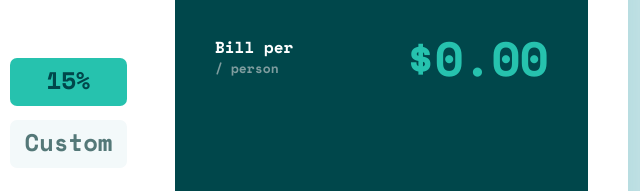
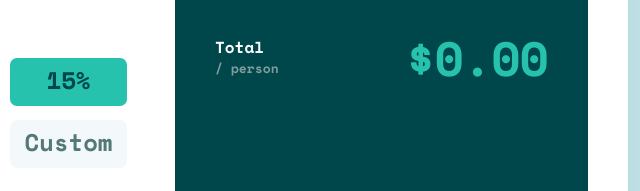
Before and after one commit to eldorahmed/tipcalculator, a plain HTML site: page index.html in a window 1280 px wide. Shown: the part 306-497 px from the top of the page, 472-1112 px from the left. Drawn offline with Linux system fonts and the light colour scheme.

Commit message:
title changed

```diff
--- a/index.html
+++ b/index.html
@@ -81,7 +81,7 @@
         </div>
         <div class="result-hold">
           <p class="result-holder">
-            Bill per
+            Total
             <span class="per-person">/ person</span>
           </p>
           <span id="billPerPerson">$0.00</span>
```
